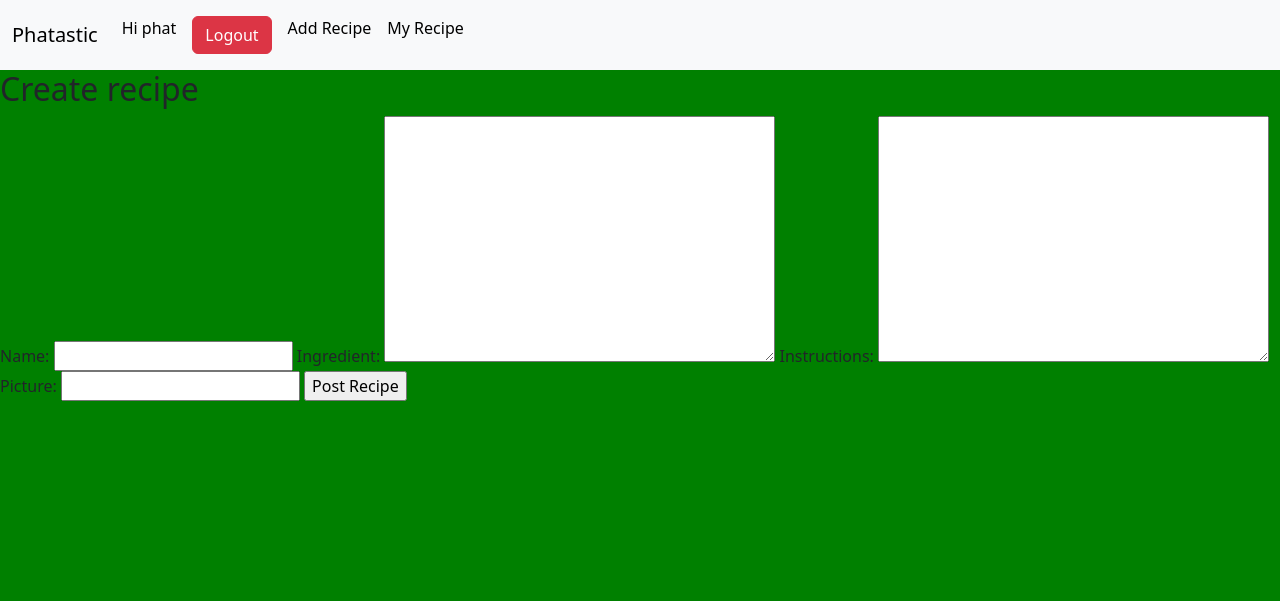
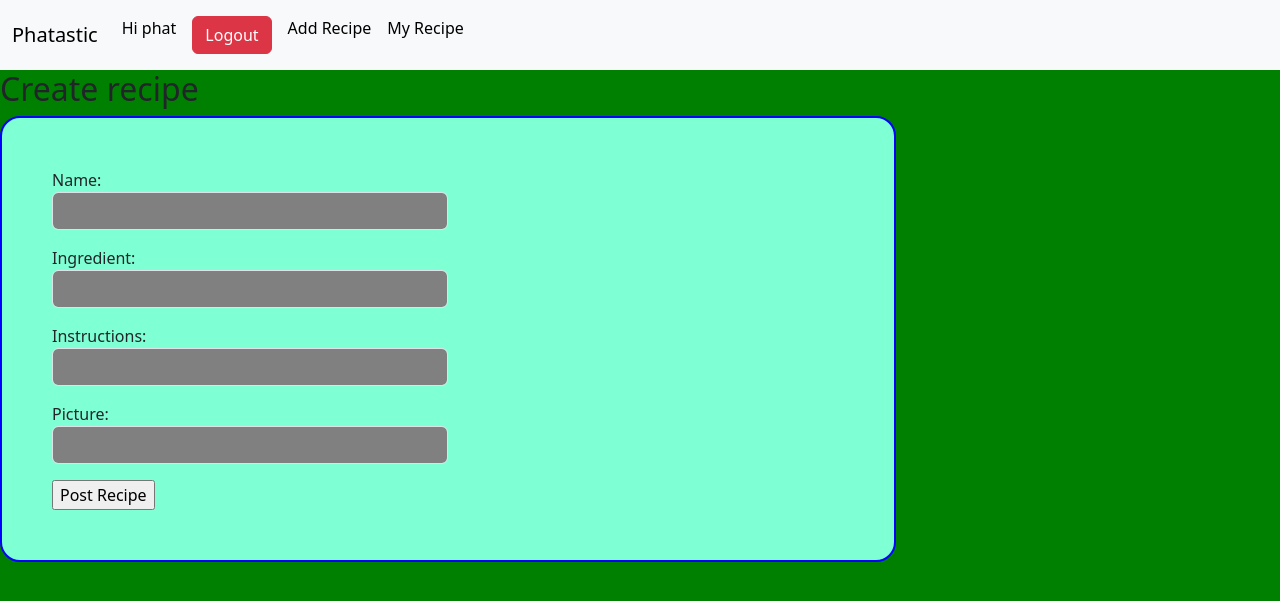
Before and after one commit to PhatCa/Capstone-Project, a Django app: page /recipe/create/ in a window 1280 px wide. Shown: the top 601 px of the page. Run offline with Django 4.2, Linux system fonts and the light colour scheme; a user stored in the database is signed in.

Commit message:
styling create form

```diff
--- a/recipe/assets/styles.css
+++ b/recipe/assets/styles.css
@@ -12,3 +12,20 @@ body{
     padding-top:20px;
     padding-bottom: 20px;
 }
+.my-recipe-title{
+    text-align: center;
+}
+
+.form-control{
+    background-color: gray;
+    width:50%;
+}
+
+.create-form-container{
+    border: 2px solid;
+    border-color: blue;
+    border-radius: 20px;
+    width: 70%;
+    padding:50px;
+    background-color:aquamarine;
+}
--- a/recipe/recipecard/forms.py
+++ b/recipe/recipecard/forms.py
@@ -5,3 +5,10 @@ class CreateRecipe(forms.ModelForm):
     class Meta:
         model = models.Recipe
         fields = ['name','ingredient','instructions','picture']
+        widgets={
+            'name' : forms.TextInput(attrs={'class':'form-control'}),
+            'ingredient' : forms.TextInput(attrs={'class':'form-control'}),
+            'instructions' : forms.TextInput(attrs={'class':'form-control'}),
+            'picture' : forms.TextInput(attrs={'class':'form-control'}),
+
+        }
--- a/recipe/recipecard/templates/recipecard/recipe_create.html
+++ b/recipe/recipecard/templates/recipecard/recipe_create.html
@@ -5,11 +5,13 @@
     <h2>Create recipe</h2>
 
     <!-- if want to upload file from comp make sure add enctype  in form tag -->
+    <div class="create-form-container">
 
-    <form class="site-form" action="{% url 'recipes:create' %}" method="post">
-        {% csrf_token %}
-        {{form}}
-        <input type="submit" value="Post Recipe">
-    </form>
+        <form class="site-form" action="{% url 'recipes:create' %}" method="post">
+            {% csrf_token %}
+            {{form.as_p}}
+            <input type="submit" value="Post Recipe">
+        </form>
+    </div>
 </div>
 {% endblock %}
```
Also changed, not shown: recipe/recipecard/templates/recipecard/my_recipes.html (+15 -10 lines), recipe/recipecard/templates/recipecard/recipe_detail.html (+6 -5 lines).
